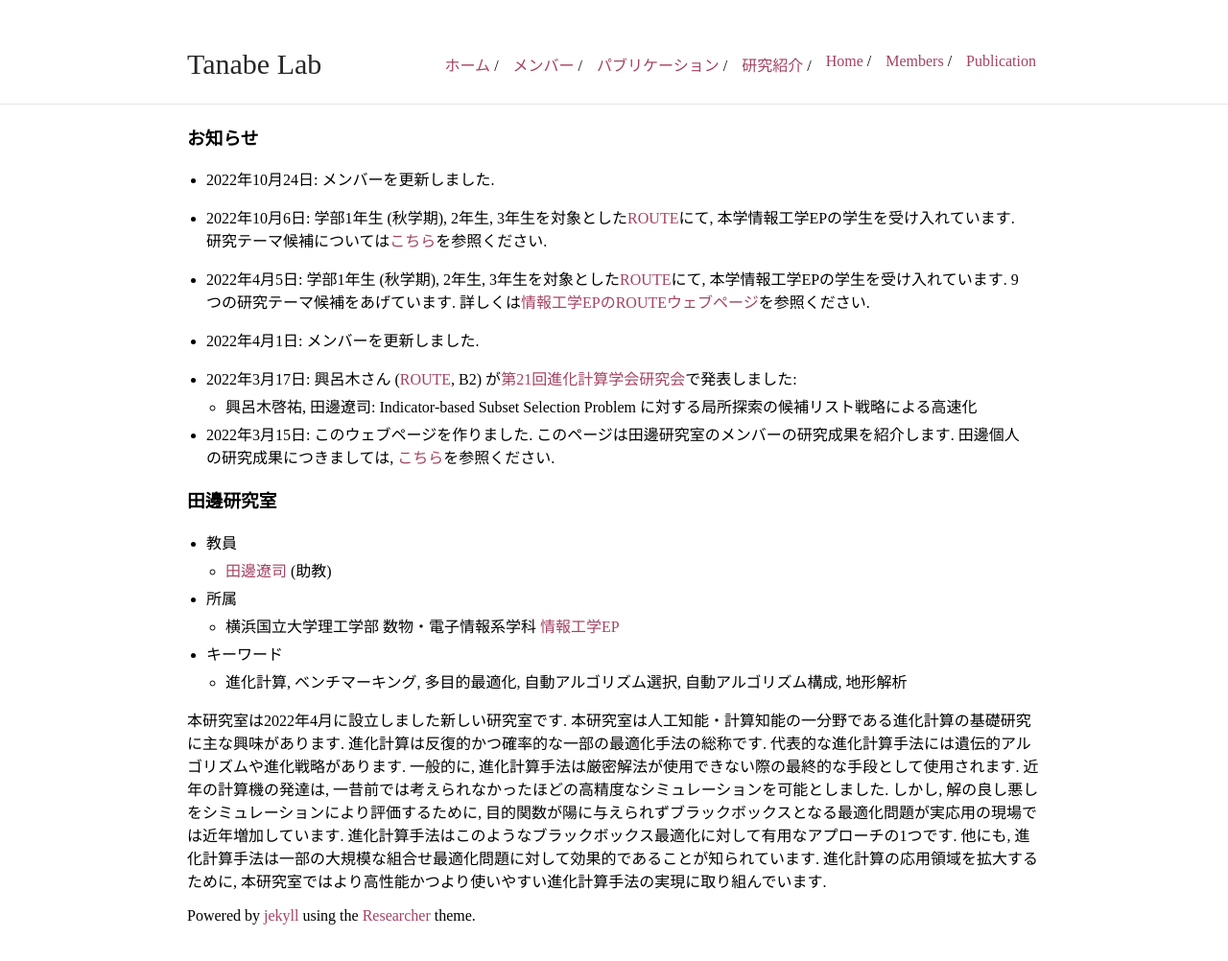
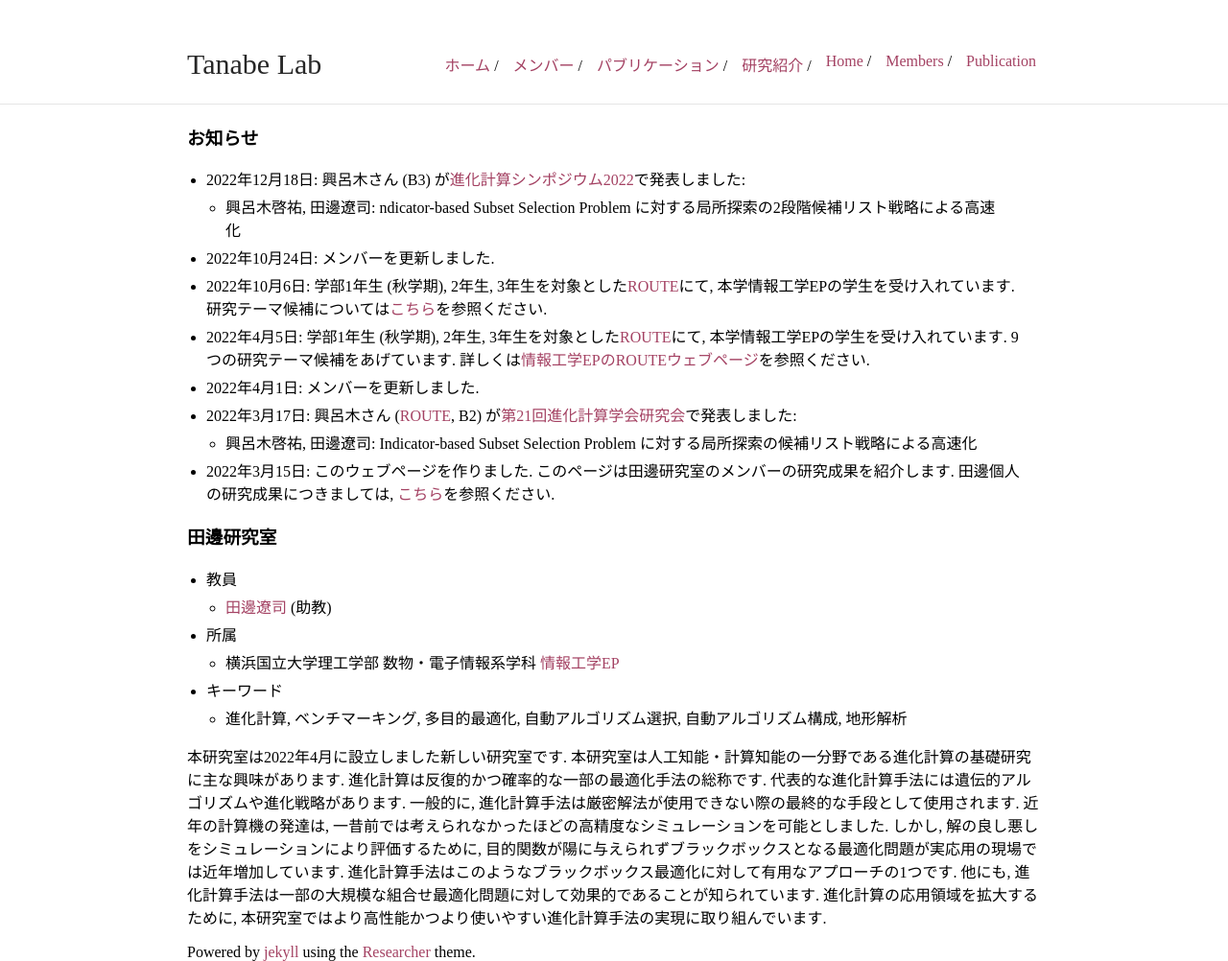
Before and after one commit to aopt-lab/aopt-lab.github.io, a Jekyll site: the page built from index.md, in a window 1280 px wide. Shown: the whole page at 96% size. Built offline with Jekyll 4.4.1, drawn with Linux system fonts in a browser that asks for light colours; before the commit the page ends 964 px from its top, so only the background shows below that.

Commit message:
updated index

```diff
--- a/index.md
+++ b/index.md
@@ -5,17 +5,14 @@ title: 田邊研究室
 
 ### お知らせ
 
+* 2022年12月18日: 興呂木さん (B3) が[進化計算シンポジウム2022](http://www.jpnsec.org/symposium202203.html)で発表しました:
+    * 興呂木啓祐, 田邊遼司: ndicator-based Subset Selection Problem に対する局所探索の2段階候補リスト戦略による高速化
 * 2022年10月24日: メンバーを更新しました.
-
 * 2022年10月6日: 学部1年生 (秋学期), 2年生, 3年生を対象とした[ROUTE](http://es-route.ynu.ac.jp/computer-science-and-engineering-ep/how-to-join/)にて, 本学情報工学EPの学生を受け入れています. 研究テーマ候補については[こちら](https://hackmd.io/yqsGzrHvSMKPbM8afex7qw)を参照ください.
-
 * 2022年4月5日: 学部1年生 (秋学期), 2年生, 3年生を対象とした[ROUTE](http://es-route.ynu.ac.jp/)にて, 本学情報工学EPの学生を受け入れています. 9つの研究テーマ候補をあげています. 詳しくは[情報工学EPのROUTEウェブページ](http://es-route.ynu.ac.jp/computer-science-and-engineering-ep/project-lists/)を参照ください.
-
 * 2022年4月1日: メンバーを更新しました.
-
 * 2022年3月17日: 興呂木さん ([ROUTE](http://es-route.ynu.ac.jp/), B2) が[第21回進化計算学会研究会](http://www.jpnsec.org/symposium202201.html)で発表しました:
     * 興呂木啓祐, 田邊遼司: Indicator-based Subset Selection Problem に対する局所探索の候補リスト戦略による高速化
-
 * 2022年3月15日: このウェブページを作りました. このページは田邊研究室のメンバーの研究成果を紹介します. 田邊個人の研究成果につきましては, [こちら](https://ryojitanabe.github.io/index-j)を参照ください.
 
 ### 田邊研究室
```
